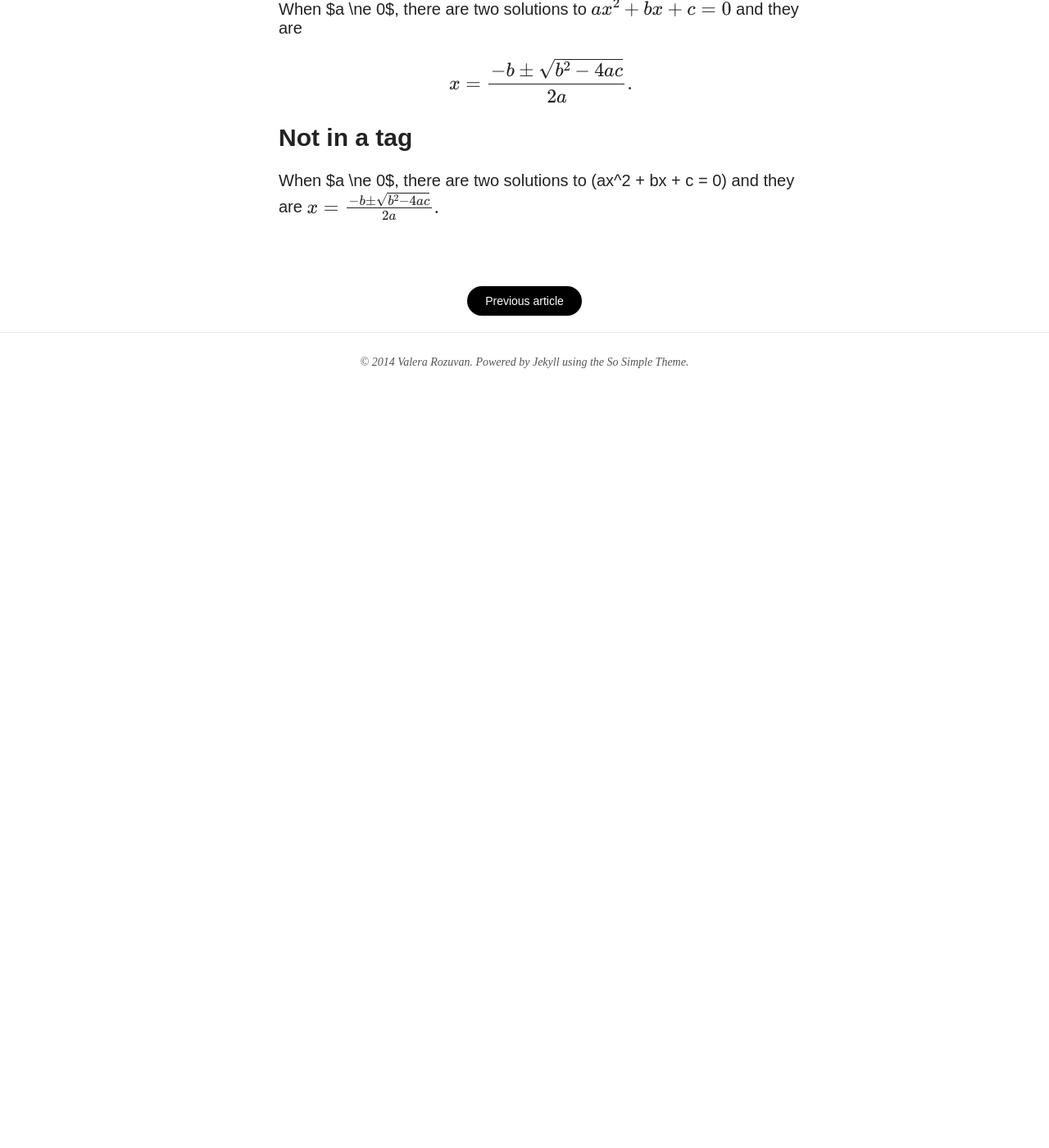
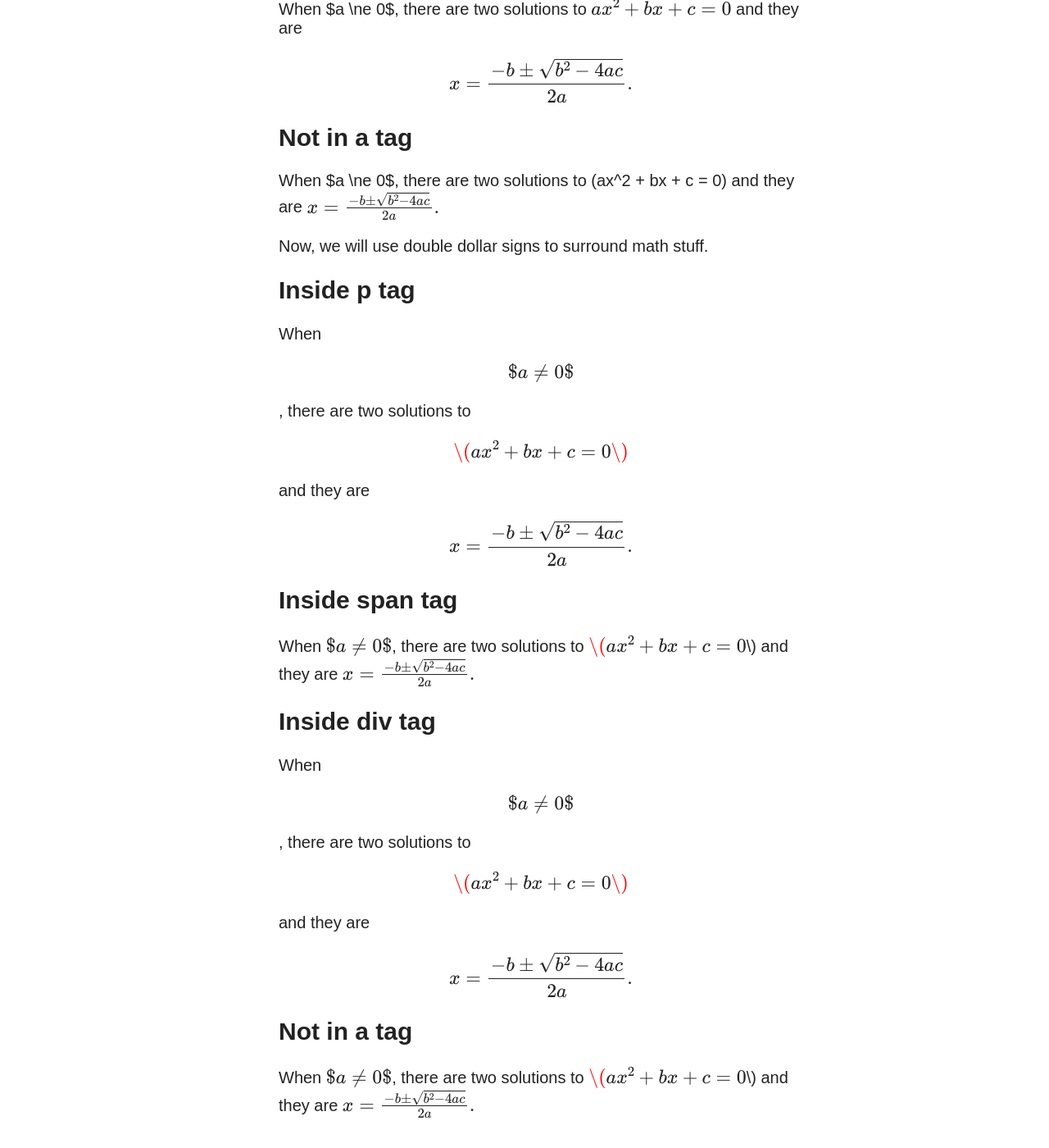
Before and after one commit to valera-rozuvan/nintoku, a Jekyll site: the page built from site/_posts/2014-01-30-mathjax-tests.markdown, in a window 1280 px wide and 1400 px high, scrolled down 1079 px. Shown: the whole window at 82% size. Built offline with Jekyll 4.4.1, drawn with Linux system fonts in a browser that asks for light colours; nearby versions of some CDN libraries; formulas are drawn with MathJax 3; before the commit the page ends 1631 px from its top, so only the background shows below that.

Commit message:
Updated blog.

```diff
--- a/site/_posts/2014-01-30-mathjax-tests.markdown
+++ b/site/_posts/2014-01-30-mathjax-tests.markdown
@@ -38,3 +38,35 @@ Not in a tag
 
 When $a \ne 0$, there are two solutions to \(ax^2 + bx + c = 0\) and they are
 $$x = {-b \pm \sqrt{b^2-4ac} \over 2a}.$$
+
+Now, we will use double dollar signs to surround math stuff.
+
+Inside **p** tag
+----------------
+
+<p>
+When $$ $a \ne 0$ $$, there are two solutions to $$ \(ax^2 + bx + c = 0\) $$ and they are
+$$x = {-b \pm \sqrt{b^2-4ac} \over 2a}.$$
+</p>
+
+Inside **span** tag
+-------------------
+
+<span>
+When $$ $a \ne 0$ $$, there are two solutions to $$ \(ax^2 + bx + c = 0\) $$ and they are
+$$x = {-b \pm \sqrt{b^2-4ac} \over 2a}.$$
+</span>
+
+Inside **div** tag
+-------------------
+
+<div>
+When $$ $a \ne 0$ $$, there are two solutions to $$ \(ax^2 + bx + c = 0\) $$ and they are
+$$x = {-b \pm \sqrt{b^2-4ac} \over 2a}.$$
+</div>
+
+Not in a tag
+------------
+
+When $$ $a \ne 0$ $$, there are two solutions to $$ \(ax^2 + bx + c = 0\) $$ and they are
+$$x = {-b \pm \sqrt{b^2-4ac} \over 2a}.$$
```
